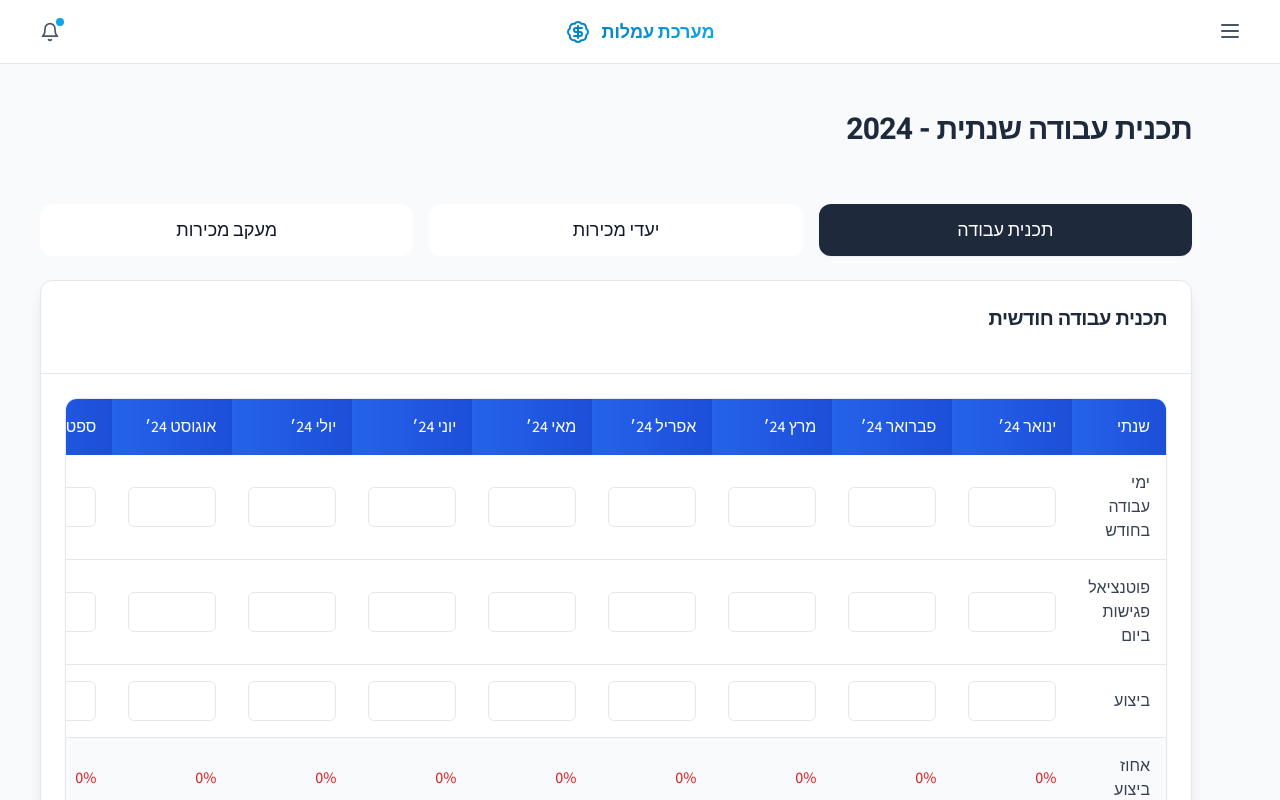
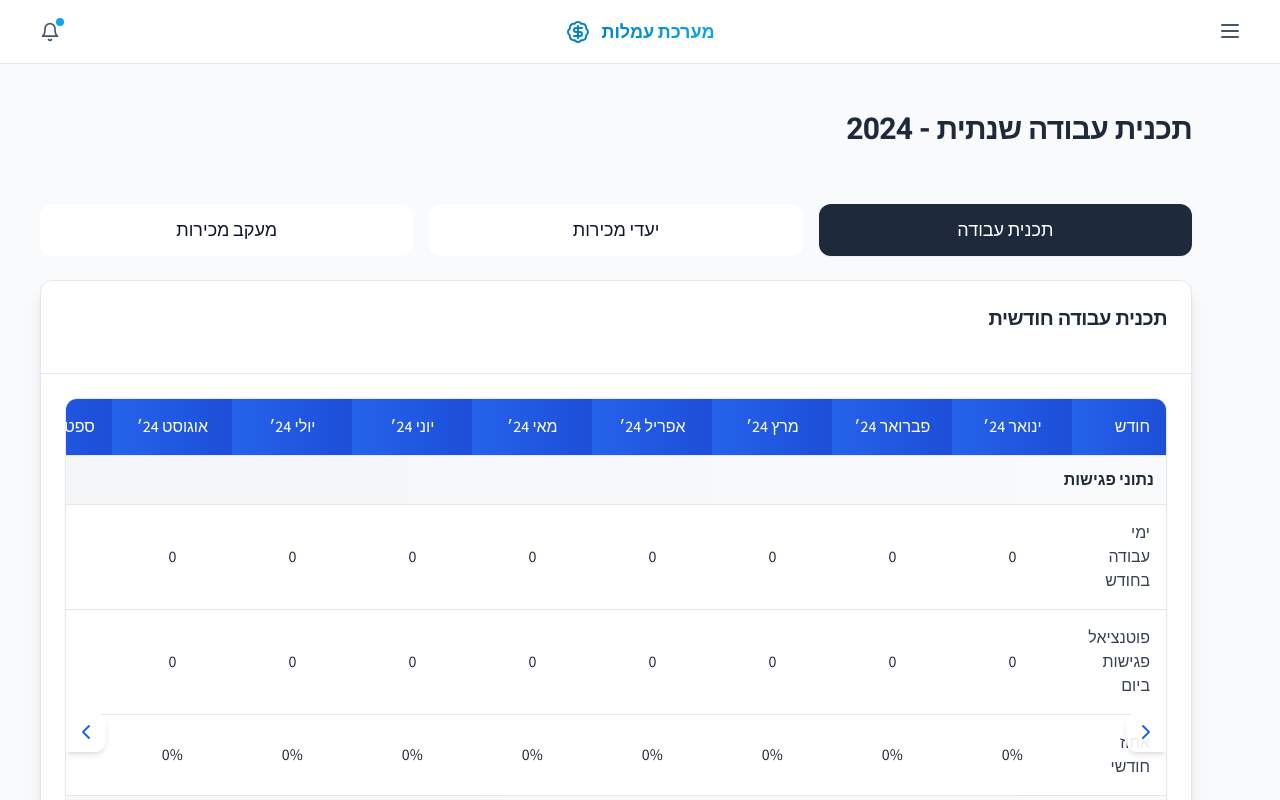
Before and after one commit to ariel198989/amalot, a React (Vite) app: page /work-plan in a window 1280 px wide. Built offline with nearby package versions, Linux system fonts and the light colour scheme; sample sign-in values are in the browser's storage.

Commit message:
קובי 6

```diff
--- a/src/table/work-plan-system.tsx
+++ b/src/table/work-plan-system.tsx
@@ -9,7 +9,7 @@ import {
   SelectTrigger,
   SelectValue,
 } from '@/components/ui/select';
-import { Plus, Save, FileDown } from 'lucide-react';
+import { Plus, Save, FileDown, ChevronLeft, ChevronRight } from 'lucide-react';
 import { Tabs, TabsContent, TabsList, TabsTrigger } from "@/components/ui/tabs";
 
 interface WorkPlanTableProps {
@@ -62,6 +62,7 @@ const WorkPlanTable: React.FC<WorkPlanTableProps> = ({ agent_id, year }) => {
   const [isLoading, setIsLoading] = useState(false);
   const [showSaved, setShowSaved] = useState(false);
   const saveTimeout = useRef<NodeJS.Timeout>();
+  const tableRef = useRef<HTMLDivElement>(null);
 
   useEffect(() => {
     const currentYearData = loadYearData(selectedYear);
@@ -217,117 +218,69 @@ const WorkPlanTable: React.FC<WorkPlanTableProps> = ({ agent_id, year }) => {
     debouncedSave(updatedWorkPlan);
   };
 
+  const scrollLeft = () => {
+    if (tableRef.current) {
+      tableRef.current.scrollBy({ left: -200, behavior: 'smooth' });
+    }
+  };
+
+  const scrollRight = () => {
+    if (tableRef.current) {
+      tableRef.current.scrollBy({ left: 200, behavior: 'smooth' });
+    }
+  };
+
   return (
     <div className="space-y-6">
-      <Card className="overflow-hidden">
-        <div className="overflow-x-auto">
+      <Card className="overflow-hidden relative">
+        <button
+          onClick={scrollLeft}
+          className="absolute left-0 top-1/2 -translate-y-1/2 bg-white/90 p-2 rounded-r-lg shadow-md z-10 hover:bg-white"
+          aria-label="גלול שמאלה"
+        >
+          <ChevronLeft className="h-6 w-6 text-blue-600" />
+        </button>
+
+        <button
+          onClick={scrollRight}
+          className="absolute right-0 top-1/2 -translate-y-1/2 bg-white/90 p-2 rounded-l-lg shadow-md z-10 hover:bg-white"
+          aria-label="גלול ימינה"
+        >
+          <ChevronRight className="h-6 w-6 text-blue-600" />
+        </button>
+
+        <div
+          ref={tableRef}
+          className="overflow-x-auto scrollbar-thin scrollbar-thumb-blue-500 scrollbar-track-blue-100"
+          style={{ scrollBehavior: 'smooth' }}
+        >
           <table className="w-full border-collapse">
             <thead>
               <tr>
-                <th className="bg-gradient-to-r from-blue-600 to-blue-700 text-white p-4 text-right font-medium">
-                  שנתי
+                <th className="bg-gradient-to-r from-blue-600 to-blue-700 text-white p-4 text-right font-medium w-48">
+                  חודש
                 </th>
                 {yearlyWorkPlan?.monthlyTargets.map(month => (
-                  <th key={month.month} className="bg-gradient-to-r from-blue-600 to-blue-700 text-white p-4 text-right font-medium min-w-[120px]">
+                  <th key={month.month} className="bg-gradient-to-r from-blue-600 to-blue-700 text-white p-4 text-center font-medium min-w-[120px]">
                     {month.month}
                   </th>
                 ))}
               </tr>
             </thead>
             <tbody className="divide-y divide-gray-200">
-              {/* ימי עבודה */}
-              <tr className="hover:bg-gray-50">
-                <td className="p-4 font-medium text-gray-700">ימי עבודה בחודש</td>
-                {yearlyWorkPlan?.monthlyTargets.map((month, idx) => (
-                  <td key={idx} className="p-4">
-                    <Input
-                      type="number"
-                      value={month.workDays}
-                      onChange={(e) => handleInputChange(idx, 'workDays', e.target.value)}
-                      className="w-full text-right bg-transparent border-gray-200 focus:border-blue-500 focus:ring-blue-500"
-                      min="0"
-                      max="31"
-                    />
-                  </td>
-                ))}
+              {/* יותרת משנה - נתוני פגישות */}
+              <tr>
+                <td colSpan={yearlyWorkPlan?.monthlyTargets?.length + 1 || 1}
+                    className="bg-gradient-to-r from-gray-100 to-gray-50 p-3 font-semibold text-gray-800 border-y border-gray-200">
+                  נתוני פגישות
+                </td>
               </tr>
 
-              {/* פגישות */}
-              <tr className="hover:bg-gray-50">
-                <td className="p-4 font-medium text-gray-700">פוטנציאל פגישות ביום</td>
-                {yearlyWorkPlan?.monthlyTargets.map((month, idx) => (
-                  <td key={idx} className="p-4">
-                    <Input
-                      type="number"
-                      value={month.potentialMeetings}
-                      onChange={(e) => handleInputChange(idx, 'potentialMeetings', e.target.value)}
-                      className="w-full text-right bg-transparent border-gray-200 focus:border-blue-500 focus:ring-blue-500"
-                    />
-                  </td>
-                ))}
-              </tr>
-
-              {/* ביצוע */}
-              <tr className="hover:bg-gray-50">
-                <td className="p-4 font-medium text-gray-700">ביצוע</td>
-                {yearlyWorkPlan?.monthlyTargets.map((month, idx) => (
-                  <td key={idx} className="p-4">
-                    <Input
-                      type="number"
-                      value={month.actualMeetings}
-                      onChange={(e) => handleInputChange(idx, 'actualMeetings', e.target.value)}
-                      className="w-full text-right bg-transparent border-gray-200 focus:border-blue-500 focus:ring-blue-500"
-                    />
-                  </td>
-                ))}
-              </tr>
-
-              {/* אחוז ביצוע */}
-              <tr className="bg-gray-50">
-                <td className="p-4 font-medium text-gray-700">אחוז ביצוע</td>
-                {yearlyWorkPlan?.monthlyTargets.map((month, idx) => {
-                  const target = Number(month.workDays || 0) * Number(month.potentialMeetings || 0);
-                  const actual = Number(month.actualMeetings || 0);
-                  const percentage = target ? ((actual / target) * 100).toFixed(1) : '0';
-                  return (
-                    <td key={idx} className="p-4 text-right font-medium">
-                      <span className={`
-                        ${Number(percentage) >= 100 ? 'text-green-600' : ''}
-                        ${Number(percentage) >= 80 && Number(percentage) < 100 ? 'text-yellow-600' : ''}
-                        ${Number(percentage) < 80 ? 'text-red-600' : ''}
-                      `}>
-                        {percentage}%
-                      </span>
-                    </td>
-                  );
-                })}
-              </tr>
-            </tbody>
-          </table>
-        </div>
-      </Card>
-
-      <Card className="overflow-hidden">
-        <div className="overflow-x-auto">
-          <table className="w-full border-collapse">
-            <thead>
-              <tr>
-                <th className="bg-gradient-to-r from-blue-600 to-blue-700 text-white p-4 text-right font-medium">
-                  חודש
-                </th>
-                {yearlyWorkPlan?.monthlyTargets.map(month => (
-                  <th key={month.month} className="bg-gradient-to-r from-blue-600 to-blue-700 text-white p-4 text-right font-medium min-w-[120px]">
-                    {month.month}
-                  </th>
-                ))}
-              </tr>
-            </thead>
-            <tbody className="divide-y divide-gray-200">
               {/* ימי עבודה בחודש */}
               <tr className="hover:bg-gray-50">
-                <td className="p-4 font-medium text-gray-700">ימי עבודה בחודש</td>
+                <td className="p-4 font-medium text-gray-700 bg-white">ימי עבודה בחודש</td>
                 {yearlyWorkPlan?.monthlyTargets.map((month, idx) => (
-                  <td key={idx} className="p-4 text-center">
+                  <td key={idx} className="p-4 text-center bg-white">
                     {month.workDays || '0'}
                   </td>
                 ))}
@@ -335,9 +288,9 @@ const WorkPlanTable: React.FC<WorkPlanTableProps> = ({ agent_id, year }) => {
 
               {/* פוטנציאל פגישות ביום */}
               <tr className="hover:bg-gray-50">
-                <td className="p-4 font-medium text-gray-700">פוטנציאל פגישות ביום</td>
+                <td className="p-4 font-medium text-gray-700 bg-white">פוטנציאל פגישות ביום</td>
                 {yearlyWorkPlan?.monthlyTargets.map((month, idx) => (
-                  <td key={idx} className="p-4 text-center">
+                  <td key={idx} className="p-4 text-center bg-white">
                     {Number(month.workDays || 0) * 2}
                   </td>
                 ))}
@@ -345,20 +298,42 @@ const WorkPlanTable: React.FC<WorkPlanTableProps> = ({ agent_id, year }) => {
 
               {/* אחוז חודשי */}
               <tr className="hover:bg-gray-50">
-                <td className="p-4 font-medium text-gray-700">אחוז חודשי</td>
-                {yearlyWorkPlan?.monthlyTargets.map((month, idx) => (
-                  <td key={idx} className="p-4 text-center">
-                    {((Number(month.workDays || 0) * 2 / (yearlyWorkPlan.monthlyTargets.reduce((sum, m) =>
-                      sum + Number(m.workDays || 0) * 2, 0))) * 100).toFixed(1)}%
-                  </td>
-                ))}
+                <td className="p-4 font-medium text-gray-700 bg-white">אחוז חודשי</td>
+                {yearlyWorkPlan?.monthlyTargets.map((month, idx) => {
+                  // חישוב פגישות חודשיות
+                  const monthlyMeetings = Number(month.workDays || 0) * 2;
+
+                  // חישוב סך פגישות שנתי
+                  const yearlyTotalMeetings = yearlyWorkPlan.monthlyTargets.reduce((sum, m) =>
+                    sum + (Number(m.workDays || 0) * 2), 0
+                  );
+
+                  // חישוב האחוז
+                  const percentage = yearlyTotalMeetings > 0
+                    ? ((monthlyMeetings / yearlyTotalMeetings) * 100).toFixed(1)
+                    : '0';
+
+                  return (
+                    <td key={idx} className="p-4 text-center bg-white">
+                      {percentage}%
+                    </td>
+                  );
+                })}
+              </tr>
+
+              {/* בותרת משנה - סיכום ביצועים */}
+              <tr>
+                <td colSpan={yearlyWorkPlan?.monthlyTargets?.length + 1 || 1}
+                    className="bg-gradient-to-r from-gray-100 to-gray-50 p-3 font-semibold text-gray-800 border-y border-gray-200">
+                  סיכום ביצועים
+                </td>
               </tr>
 
               {/* ביצוע פגישות */}
               <tr className="hover:bg-gray-50">
-                <td className="p-4 font-medium text-gray-700">ביצוע פגישות</td>
+                <td className="p-4 font-medium text-gray-700 bg-white">ביצוע פגישות</td>
                 {yearlyWorkPlan?.monthlyTargets.map((month, idx) => (
-                  <td key={idx} className="p-4 text-center">
+                  <td key={idx} className="p-4 text-center bg-white">
                     {month.actualMeetings || '0'}
                   </td>
                 ))}
@@ -366,12 +341,22 @@ const WorkPlanTable: React.FC<WorkPlanTableProps> = ({ agent_id, year }) => {
 
               {/* אחוז ביצוע */}
               <tr className="hover:bg-gray-50">
-                <td className="p-4 font-medium text-gray-700">אחוז ביצוע</td>
+                <td className="p-4 font-medium text-gray-700 bg-white">אחוז ביצוע</td>
                 {yearlyWorkPlan?.monthlyTargets.map((month, idx) => (
-                  <td key={idx} className="p-4 text-center">
+                  <td key={idx} className="p-4 text-center bg-white">
                     {((Number(month.actualMeetings || 0) / (Number(month.workDays || 0) * 2)) * 100).toFixed(1)}%
                   </td>
                 ))}
+              </tr>
+
+              {/* שיכום שנתי */}
+              <tr>
+                <td colSpan={yearlyWorkPlan?.monthlyTargets?.length + 1 || 1}
+                    className="bg-gradient-to-r from-blue-50 to-blue-100 p-4 font-bold text-gray-800 border-t-2 border-blue-200">
+                  סה"כ פגישות שנתי: {yearlyWorkPlan?.monthlyTargets.reduce((sum, month) =>
+                    sum + (Number(month.workDays || 0) * 2), 0
+                  )}
+                </td>
               </tr>
             </tbody>
           </table>
@@ -395,26 +380,15 @@ const WorkPlanTable: React.FC<WorkPlanTableProps> = ({ agent_id, year }) => {
             <table className="w-full text-sm">
               <tbody className="divide-y divide-slate-100">
                 <tr className="hover:bg-slate-50 transition-colors">
-                  <td className="py-2.5 text-slate-700 font-medium">ימי עבודה</td>
-                  <td className="py-2">
-                    <Input
-                      type="number"
-                      value={yearlyWorkPlan?.monthlyTargets[0]?.workDays || ''}
-                      onChange={(e) => handleInputChange(0, 'workDays', e.target.value)}
-                      className="w-24 h-8 text-left text-sm border-slate-200 focus:border-blue-500 focus:ring-blue-500"
-                      min="0"
-                    />
-                  </td>
-                </tr>
-                <tr className="hover:bg-slate-50 transition-colors">
                   <td className="py-2.5 text-slate-700 font-medium">פגישות ליום</td>
                   <td className="py-2">
                     <Input
                       type="number"
-                      value={yearlyWorkPlan?.monthlyTargets[0]?.potentialMeetings || ''}
-                      onChange={(e) => handleInputChange(0, 'potentialMeetings', e.target.value)}
+                      value="2"
+                      onChange={(e) => handleInputChange(0, 'meetingsPerDay', e.target.value)}
                       className="w-24 h-8 text-left text-sm border-slate-200 focus:border-blue-500 focus:ring-blue-500"
                       min="0"
+                      max="10"
                     />
                   </td>
                 </tr>
@@ -423,7 +397,7 @@ const WorkPlanTable: React.FC<WorkPlanTableProps> = ({ agent_id, year }) => {
                   <td className="py-2">
                     <Input
                       type="number"
-                      value={yearlyWorkPlan?.monthlyTargets[0]?.closureRate || '43'}
+                      value="43"
                       onChange={(e) => handleInputChange(0, 'closureRate', e.target.value)}
                       className="w-24 h-8 text-left text-sm border-slate-200 focus:border-blue-500 focus:ring-blue-500"
                       min="0"
```
